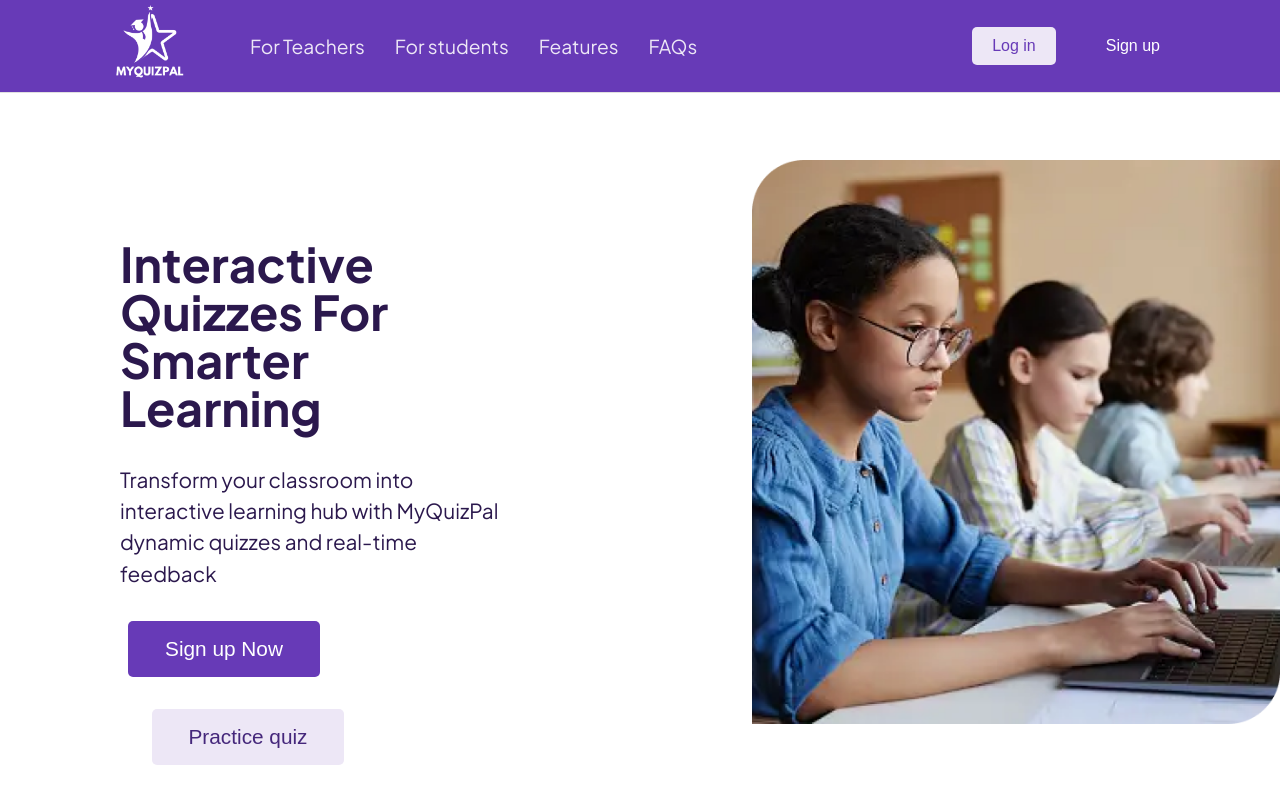
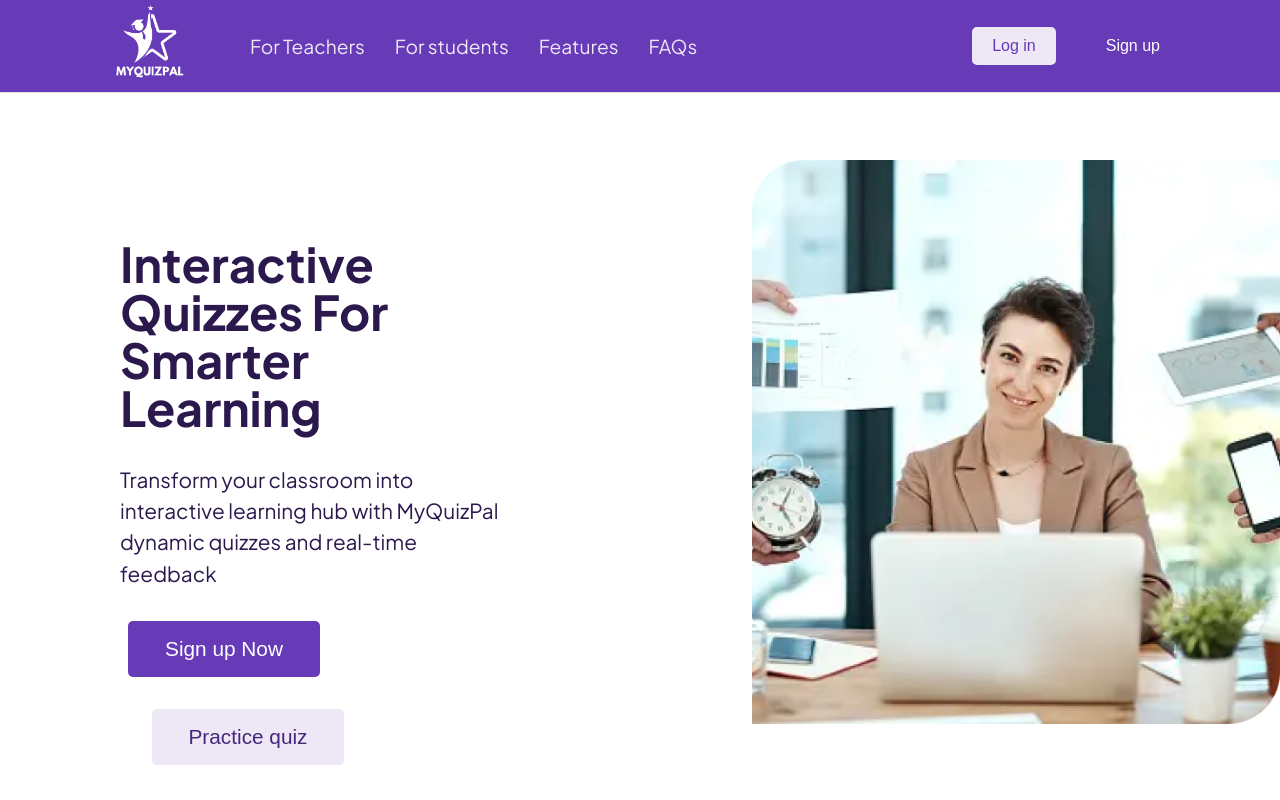
Before and after one commit to udems/MyQuizPal, a React (Vite) app: page / in a window 1280 px wide. Shown: the top 800 px of the page. Built offline with nearby package versions, Linux system fonts and the light colour scheme.

Commit message:
fixing bugs

```diff
--- a/src/views/HomePage.jsx
+++ b/src/views/HomePage.jsx
@@ -4,6 +4,7 @@ import FaqSection from '../views/FaqSection';
 import { faqs } from '../data';
 import Button from '../component/button';
 import Footer from '../component/Footer';
+import pic1 from '../assets/istockphoto-861128944-170667a 1.png';
 
 function HomePage() {
 
@@ -22,7 +23,7 @@ function HomePage() {
                 </div>
             </div>
             <div className="img1">
-                <img src="src\assets\istockphoto-1490709077-170667a 1.png" alt="" />
+                <img src={pic1} alt="" />
             </div>
         </div>
         <div className="empower-flex" id='teachers'>
```
